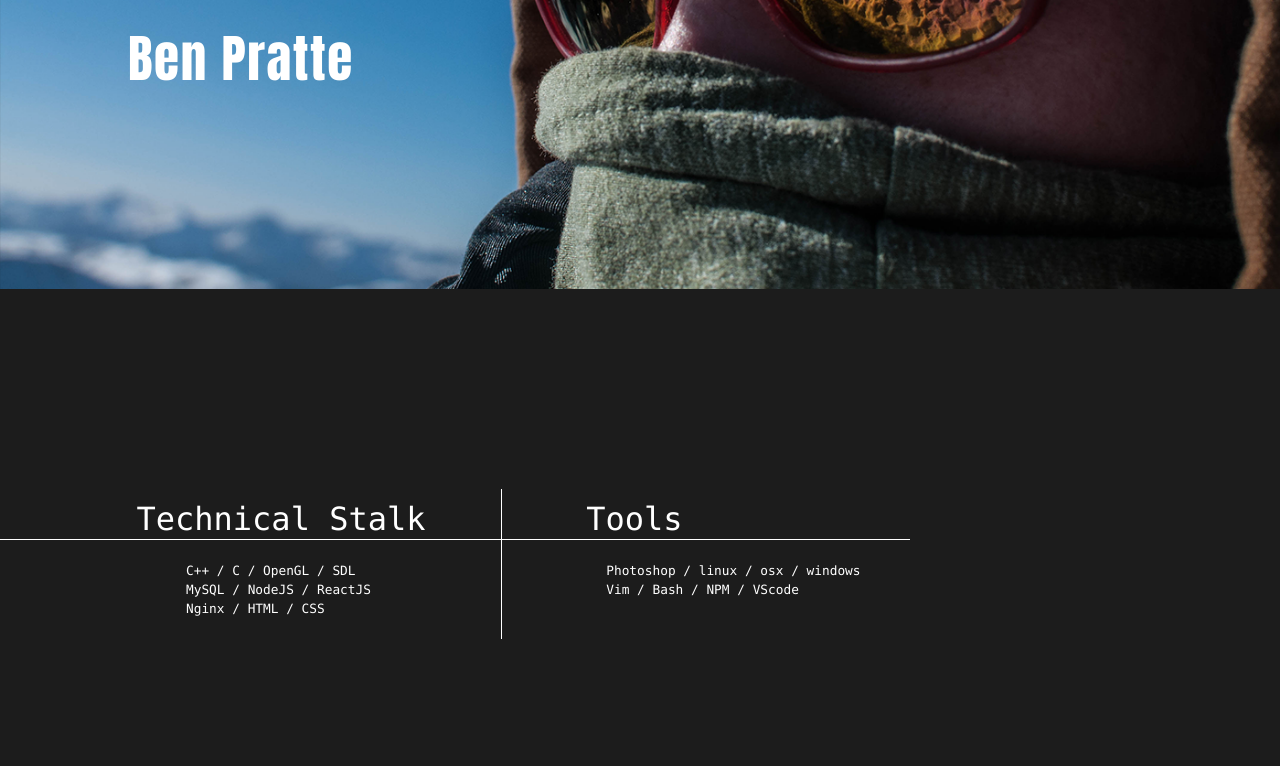
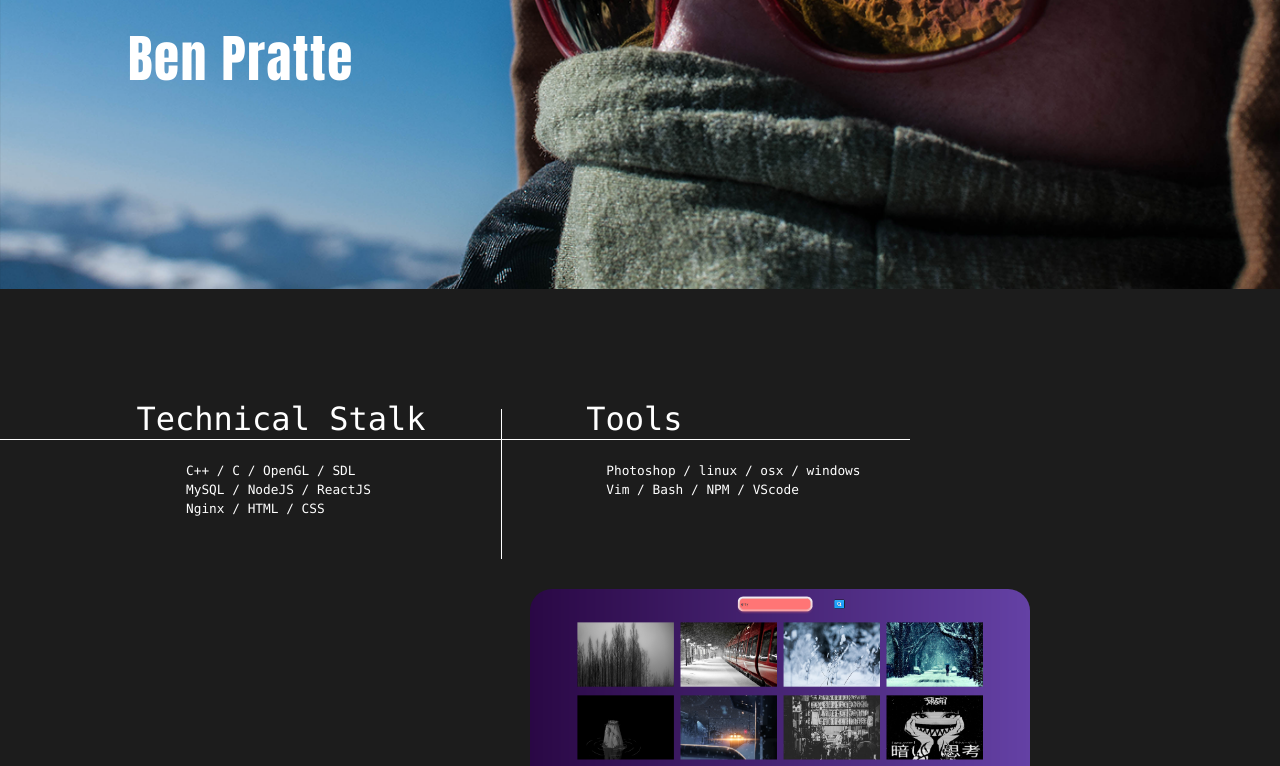
Before and after one commit to adhebadhe/folio, a React (Create React App) app: page / in a window 1280 px wide. Shown: the part 300-1066 px from the top of the page. Built offline with nearby package versions, Linux system fonts and the light colour scheme; a web font is replaced by a local one.

Commit message:
added framer-motion

```diff
--- a/package.json
+++ b/package.json
@@ -6,6 +6,7 @@
     "@testing-library/jest-dom": "^4.2.4",
     "@testing-library/react": "^9.5.0",
     "@testing-library/user-event": "^7.2.1",
+    "framer-motion": "^2.4.1",
     "react": "^16.13.1",
     "react-dom": "^16.13.1",
     "react-scripts": "3.4.1"
--- a/src/App.css
+++ b/src/App.css
@@ -80,10 +80,8 @@ body {
 }
 
 .pos-galx {
-    text-align: right;
-    margin-top: 100px;
-    margin-right: 200px;
-    margin-left: 200px;
+    right: 250px;
+    position: absolute;
 }
 .pos-divo {
     margin-top: 100px;
@@ -146,6 +144,6 @@ body {
 
 .box {
     width: 910px;
-    height:500px;
+    height:300px;
     position: relative;
 }
--- a/src/App.js
+++ b/src/App.js
@@ -4,8 +4,7 @@ import Header from './views/Header';
 import Box from './views/Box';
 //import About from './views/About';
 //import Stack from './views/Stack';
-//import Cards from './views/Cards';
-//import Card from './views/Card';
+import Cards from './views/Cards';
 //import galaxian from './images/galx.png';
 //import divo from './images/divo.jpg';
 
@@ -14,6 +13,7 @@ function App() {
     <div >
       <Header />
       <Box />
+      <Cards />
     </div>
   );
 }
--- a/src/views/Card.js
+++ b/src/views/Card.js
@@ -1,11 +1,20 @@
 import React from 'react';
+import { motion } from 'framer-motion';
 
 const Card = ({image}) => {
 	return (
-		<div>
-			<img src={image} style={{width: "90%"}}/>
-		</div>
+		<motion.div
+			whileHover={{ scale: 1.02 }}
+		>
+			<img src={image} style={imgStyle} />
+		</motion.div>
 	)
 }
 
+const imgStyle = {
+	width: '500px',
+	borderRadius: '22px',
+	marginBottom: '90px'
+}
+
 export default Card;
```
Also changed, not shown: 1 other file (tests, documents, lock files or other folders).
